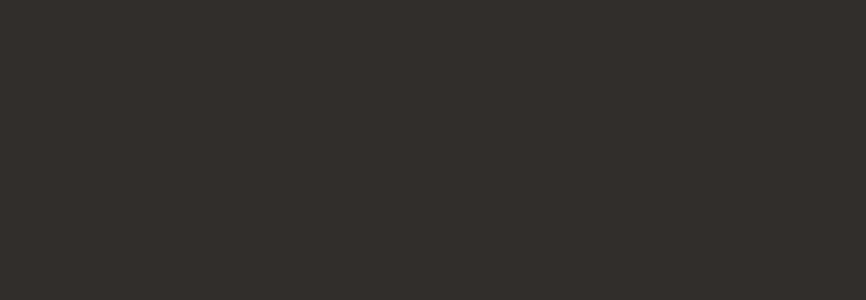
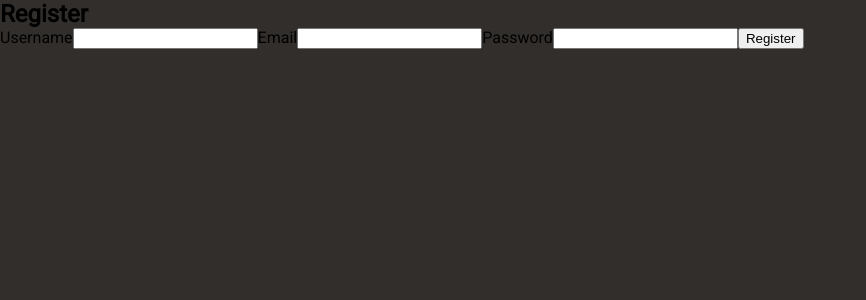
Before and after one commit to TheArtemis/chopstick.js, a Vue app: page /register in a window 1280 px wide. Before the commit this address had no page. Shown: the top 300 px of the page, without its empty margins (0-866 px from the left). Built offline with nearby package versions, Linux system fonts and the light colour scheme.

Commit message:
Added register page

```diff
--- /dev/null
+++ b/src/pages/Register.vue
@@ -0,0 +1,59 @@
+<script>
+import axios from 'axios';
+
+const API_URL = 'http://localhost:3000';
+const axiosInstance = axios.create({
+  baseURL: API_URL,
+});
+
+export default {
+  data() {
+    return {
+      username: '',
+      password: '',
+      mail: '',
+    }
+  },
+  methods: {
+    async submitRegister() {
+      // Make an HTTP request to your server to register the user
+      // with the entered username and password
+
+      console.log('Registering user...');
+
+      /* const test = await axiosInstance.get('/test')
+      .then((response) => {
+        console.log(response);
+      }) */
+
+      const response = await axiosInstance.post('/register', {
+        username: this.username,
+        password: this.password,
+        mail: this.mail,
+      });
+
+      // Handle the response from the server here
+      console.log(response.data);
+      console.log(this.username);
+      console.log(this.password);
+      console.log(this.mail);
+
+    }
+  }
+}
+</script>
+
+<template>
+  <div>
+    <h2>Register</h2>
+    <form @submit.prevent="submitRegister">
+      <label>Username</label>
+      <input type="text" v-model="username">
+      <label>Email</label>
+      <input type="mail" v-model="mail">
+      <label>Password</label>
+      <input type="password" v-model="password">
+      <button type="submit">Register</button>
+    </form>
+  </div>
+</template>
--- a/src/router.js
+++ b/src/router.js
@@ -6,7 +6,7 @@ const routes = [
     {path: '/login', name: 'login', component: () => import('@/pages/Login.vue')},
     {path: '/profile', name: 'profile', component: () => import('@/pages/Profile.vue')},
     {path: '/stats', name: 'stats', component: () => import('@/pages/Stats.vue')},
-
+    {path: '/register', name: 'register', component: () => import('@/pages/Register.vue')},
 ]
 
 const router = createRouter({
```
